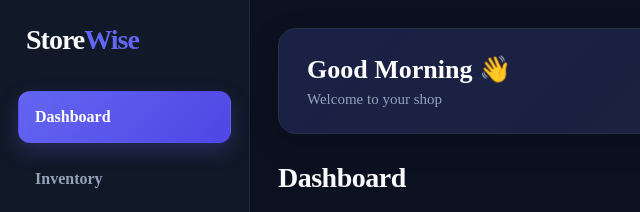
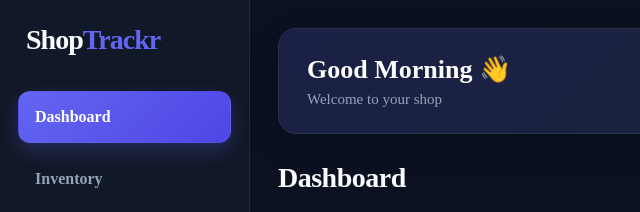
Before and after one commit to Hardik-Kandoi/ShopTrackr, a plain HTML site: page index.html in a window 1280 px wide. Shown: the top 212 px of the page, 0-640 px from the left. Drawn offline with nearby package versions, Linux system fonts and the light colour scheme.

Commit message:
First commit

```diff
--- a/index.html
+++ b/index.html
@@ -4,7 +4,7 @@
 <meta charset="UTF-8" />
 <meta name="viewport" content="width=device-width, initial-scale=1.0"/>
 <script src="https://cdn.jsdelivr.net/npm/chart.js"></script>
-<title>StoreWise</title>
+<title>ShopTrackr</title>
 <link rel="stylesheet" href="style.css">
 </head>
 
@@ -13,7 +13,7 @@
 <div class="container">
 
 <div class="sidebar">
-<div class="logo">Store<span>Wise</span></div>
+<div class="logo">Shop<span>Trackr</span></div>
 
 <button class="nav-btn active-nav" onclick="showPage('dashboard',this)"><h0>Dashboard</h0></button>
 <button class="nav-btn" onclick="showPage('inventory',this)"><h0>Inventory</h0></button>
```
